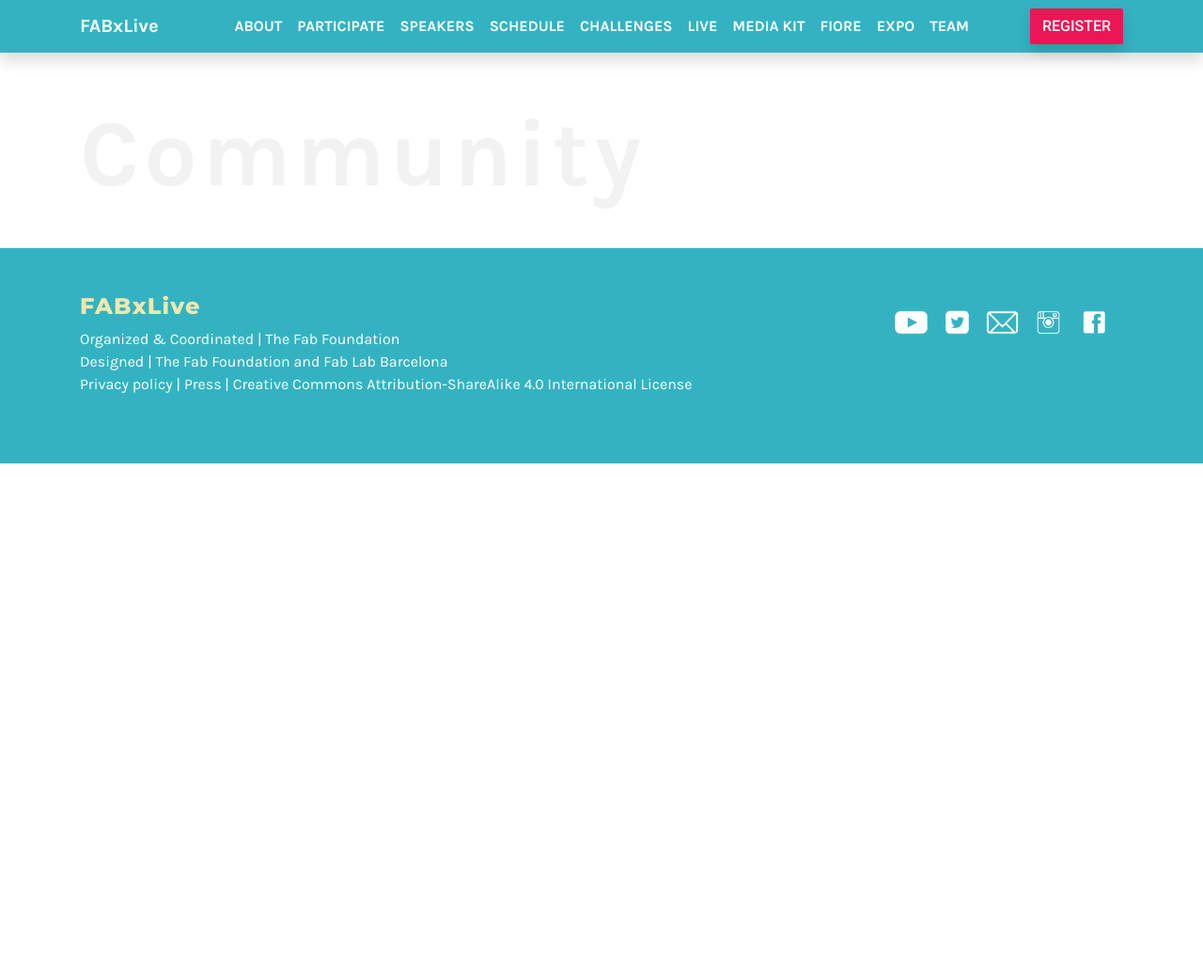
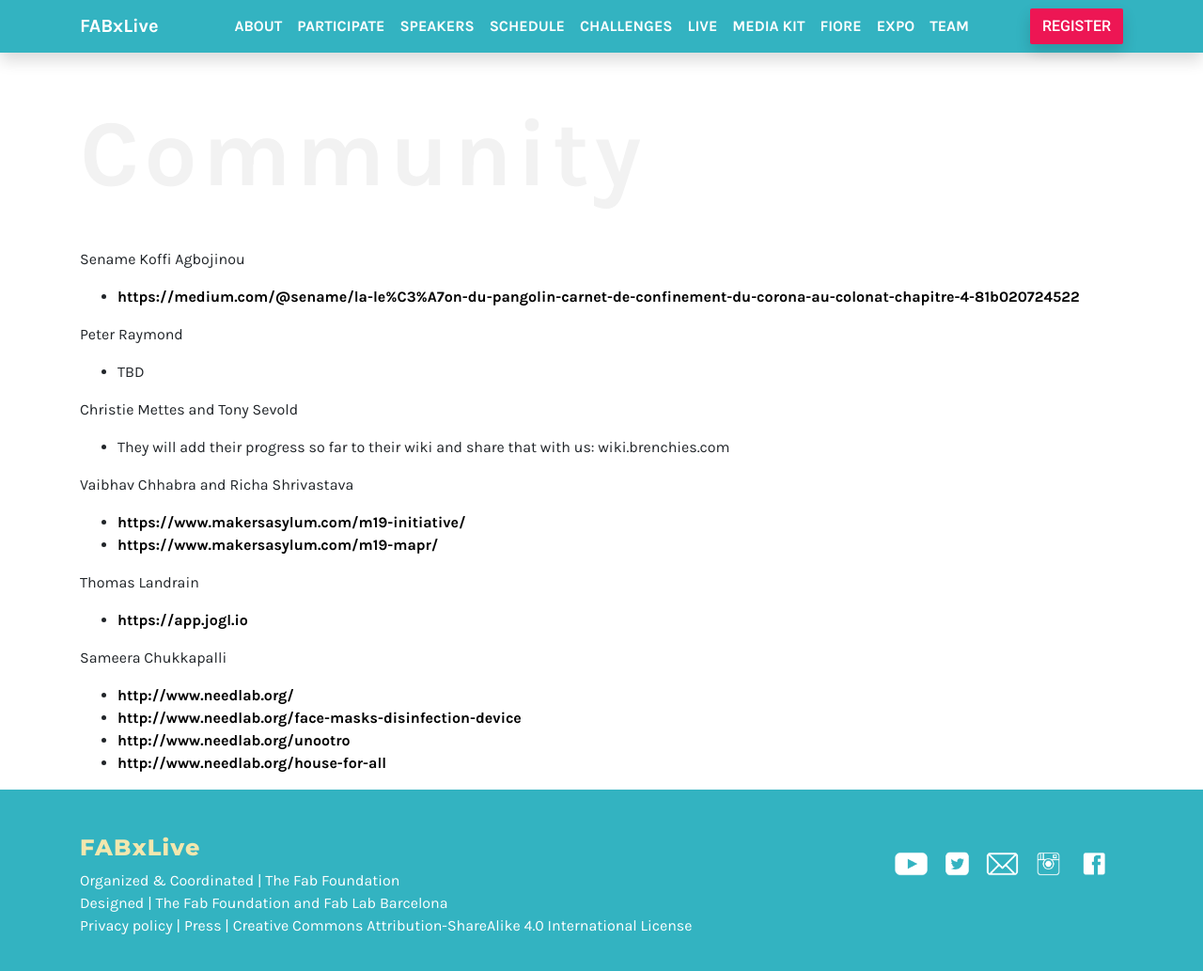
Before and after one commit to fabfoundation/fabxlive2020, a Jekyll site: the page built from community.md, in a window 1280 px wide and 1069 px high. Shown: the top 1033 px of the window at 94% size. Built offline with Jekyll 4.4.1, drawn with Linux system fonts in a browser that asks for light colours; nearby versions of some CDN libraries.

Commit message:
Update community.md

```diff
--- a/community.md
+++ b/community.md
@@ -5,3 +5,25 @@ title: Community
 
 
 # Community
+
+Sename Koffi Agbojinou
+* [https://medium.com/@sename/la-le%C3%A7on-du-pangolin-carnet-de-confinement-du-corona-au-colonat-chapitre-4-81b020724522](https://medium.com/@sename/la-le%C3%A7on-du-pangolin-carnet-de-confinement-du-corona-au-colonat-chapitre-4-81b020724522)
+
+Peter Raymond
+* TBD
+
+Christie Mettes and Tony Sevold
+* They will add their progress so far to their wiki  and share that with us: wiki.brenchies.com
+
+Vaibhav Chhabra and Richa Shrivastava
+* [https://www.makersasylum.com/m19-initiative/](https://www.makersasylum.com/m19-initiative/)
+* [https://www.makersasylum.com/m19-mapr/](https://www.makersasylum.com/m19-mapr/)
+
+Thomas Landrain
+* [https://app.jogl.io](https://app.jogl.io)
+
+Sameera Chukkapalli
+* [http://www.needlab.org/](http://www.needlab.org/)
+* [http://www.needlab.org/face-masks-disinfection-device](http://www.needlab.org/face-masks-disinfection-device)
+* [http://www.needlab.org/unootro](http://www.needlab.org/unootro)
+* [http://www.needlab.org/house-for-all](http://www.needlab.org/house-for-all)
```
